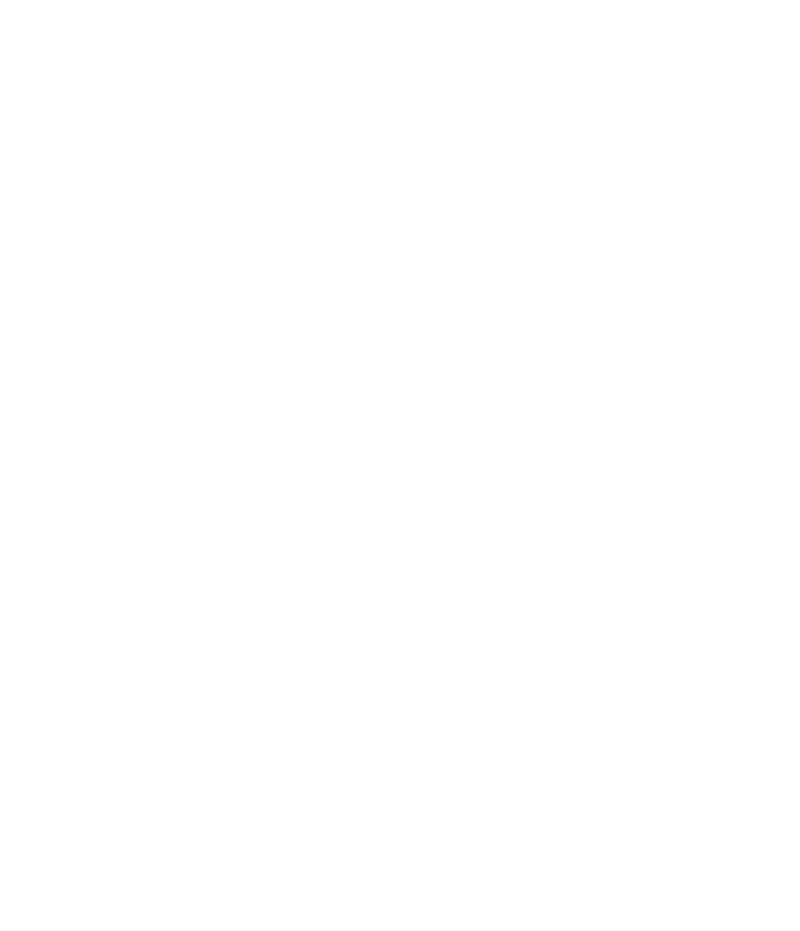
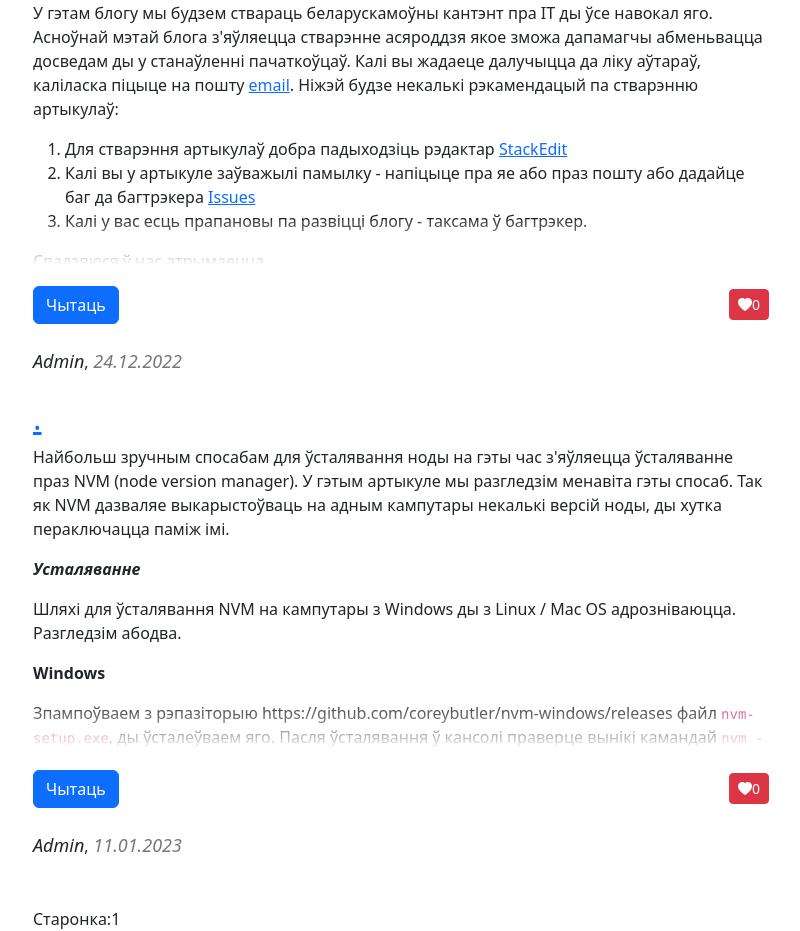
Before and after one commit to bel-frontend/bel-frontend.github.io, a React (Create React App) app: page / in a window 1280 px wide. Shown: the part 620-1551 px from the top of the page, without its empty margins (49-849 px from the left). Before the commit the page ends 800 px from the top, so only its background shows below. Built offline with nearby package versions, Linux system fonts and the light colour scheme.

Commit message:
added md parse

```diff
--- a/package.json
+++ b/package.json
@@ -19,6 +19,7 @@
         "react-bootstrap": "^2.7.0",
         "react-dom": "^18.2.0",
         "react-i18next": "^12.0.0",
+        "react-markdown": "^8.0.5",
         "react-scripts": "5.0.1",
         "sass": "^1.58.0",
         "typescript": "^4.9.5",
--- a/src/App.tsx
+++ b/src/App.tsx
@@ -1,7 +1,7 @@
 import React from 'react';
 import logo from './logo.svg';
 import { Home } from './containers/Home';
-import 'bootstrap/dist/css/bootstrap.css';
+import 'bootstrap/scss/bootstrap.scss';
 import 'bootstrap-icons/font/bootstrap-icons.css';
 
 function App() {
--- a/src/components/MetaData/index.tsx
+++ b/src/components/MetaData/index.tsx
@@ -1,9 +1,8 @@
 import React from 'react';
 
-export const MetaData = ({ episode }: any) => {
-    const author = '',
-        dateArticle = '',
-        url = '';
+export const MetaData = ({ meta }: any) => {
+    const { author = '', dateArticle = '', url = '' } = meta || {};
+    console.log(meta);
 
     return (
         <>
--- /dev/null
+++ b/src/containers/Home/components/EpisodePreview/indes.tsx
@@ -0,0 +1,38 @@
+import React from 'react';
+import { MetaData } from 'src/components/MetaData';
+import ReactMarkdown from 'react-markdown';
+import { parseMeta } from 'src/helpers';
+
+export const EpisodePreview = ({ data }: any) => {
+    const content = 'content';
+    const url = './';
+    const [episode, setState] = React.useState<any>();
+    const [meta, setMeta] = React.useState<any>();
+
+    React.useEffect(() => {
+        fetch(data)
+            .then((response) => response.text())
+            .then((text) => {
+                const meta = text.split('---').filter((i) => i);
+                setMeta(parseMeta(meta[0]));
+                setState(meta[1]);
+            });
+    }, []);
+
+    return (
+        <article className="episode box" id="e{{ episode.data.number }}">
+            <div className="article">
+                <h2 className="episode__title">
+                    <a className="episode__link" href={url}>
+                        {data.number}.{data.title}
+                    </a>
+                </h2>
+                <div className="content">
+                    <ReactMarkdown children={episode}></ReactMarkdown>
+                </div>
+            </div>
+            <div className="alfa"></div>
+            <MetaData meta={meta} />
+        </article>
+    );
+};
--- a/src/containers/Home/index.tsx
+++ b/src/containers/Home/index.tsx
@@ -1,6 +1,8 @@
 import React from 'react';
 import { Layout } from '../Layout';
 import { useTranslation } from 'react-i18next';
+import { episodes } from 'src/episodes';
+import { EpisodePreview } from './components/EpisodePreview/indes';
 
 import style from './style.module.css';
 
@@ -20,6 +22,9 @@
                             >
                                 Далучайцеся да нашага тэлеграмканалу
                             </a>
+                            {episodes.map((i) => (
+                                <EpisodePreview data={i} />
+                            ))}
                             <div className="pagination_container">
                                 Старонка:1
                             </div>
--- /dev/null
+++ b/src/episodes/1/index.md
@@ -0,0 +1,22 @@
+---
+number: 1
+title: 'Першы пост'
+dateArticle: '24.12.2022'
+author: 'Admin'
+chapters: 1
+layout: episode.njk
+tags: episode
+---
+
+**Першы пост беларускамоўнага блогу пра айцішку ды іншыя цікавосткі.**
+
+У гэтам блогу мы будзем ствараць беларускамоўны кантэнт пра IT ды ўсе навокал яго.
+Асноўнай мэтай блога з'яўляецца стварэнне асяроддзя якое зможа дапамагчы абменьвацца досведам ды у станаўленні пачаткоўцаў.
+Калі вы жадаеце далучыцца да ліку аўтараў, каліласка піцыце на пошту [email](mailto:goman.live@service@gmail.com).
+Ніжэй будзе некалькі рэкамендацый па стварэнню артыкулаў:
+
+1.  Для стварэння артыкулаў добра падыходзіць рэдактар [StackEdit](https://stackedit.io/app#)
+2.  Калі вы у артыкуле заўважылі памылку - напіцыце пра яе або праз пошту або дадайце баг да багтрэкера [Issues](https://github.com/bel-frontend/bel-frontend.github.io/issues)
+3.  Калі у вас есць прапановы па развіцці блогу - таксама ў багтрэкер.
+
+Спадзяюся ў нас атрымаецца.
--- /dev/null
+++ b/src/episodes/2/index.md
@@ -0,0 +1,59 @@
+---
+number: 2
+title: 'Як усталяваць Node.js'
+dateArticle: '11.01.2023'
+author: 'Admin'
+chapters: 1
+layout: episode.njk
+tags: episode
+---
+
+Найбольш зручным спосабам для ўсталявання ноды на гэты час з'яўляецца ўсталяванне праз NVM (node version manager). У гэтым артыкуле мы разгледзім менавіта гэты спосаб. Так як NVM дазваляе выкарыстоўваць на адным кампутары некалькі версій ноды, ды хутка пераключацца паміж імі.
+
+**_Усталяванне_**
+
+Шляхі для ўсталявання NVM на кампутары з Windows ды з Linux / Mac OS адрозніваюцца.
+Разгледзім абодва.
+
+**Windows**
+
+Зпампоўваем з рэпазіторыю https://github.com/coreybutler/nvm-windows/releases файл `nvm-setup.exe`, ды ўсталеўваем яго.
+Пасля ўсталявання ў кансолі праверце вынікі камандай `nvm -v`
+
+**Linux / Mac OS**
+
+Для ўсталявання праграммы трэба ў тэрменале выканаць наступную каманду:
+
+`curl -o- https://raw.githubusercontent.com/nvm-sh/nvm/v0.39.3/install.sh | bash`
+
+Калі CURL не усталяваны можна паспрабаваць праз WGET:
+
+`wget -qO- https://raw.githubusercontent.com/nvm-sh/nvm/v0.39.3/install.sh | bash`
+
+Паспрабуйце вызваць каманду `nvm -v`. Калі яна не спрацавала - Прагледзьце файлы `~/.bash_profile , ~/.zshrc, ~/.profile` або `~/.bashrc` (залежыць ад OS) ды дадайце наступны код:
+
+`export NVM_DIR="$([ -z "${XDG_CONFIG_HOME-}" ] && printf %s "${HOME}/.nvm" || printf %s
+"${XDG_CONFIG_HOME}/nvm")" [ -s "$NVM_DIR/nvm.sh" ] && \. "$NVM_DIR/nvm.sh" # This loads nvm`
+
+ды абнавіце пераменныя асяроддзя наступнай камандай:
+
+`source ~/.bash_profile` - (назва файла залежыць ад OS).
+
+У выніку пасля вызаву каманды `nvm -v` вы атрымаеце нешта падобнае да
+
+    `nvm -v`
+
+    `0.39.1`
+
+На гэтым усталяванне NVM скончана.
+
+**_NodeJS_**
+
+Каб усталяваць NodeJs, выкарыстайце ў тэрмінале наступныя каманды:
+
+1.  `nvm install latest` ці `nvm install 14` або іншую версію ноды.
+2.  `nvm use 14` дзе 14 - нумар усталяванай да гэтага версіі.
+
+Усё, нода павінна працаваць. Каб праверыць зрабіце `node -v` . У выніку вы пабачыце версію ноды.
+Больш каманд, якія дазваляе выконваць NVM, можна прагледзець камандай `nvm -h`
+Падрабязней пра NVM можна паглядзець [тут (Гітхаб праекта)](https://github.com/nvm-sh/nvm) ды [тут (Гітхаб праекта для windows)](https://github.com/coreybutler/nvm-windows)
--- a/src/episodes/index.ts
+++ /dev/null
@@ -1 +0,0 @@
-export const episodes = 0;
--- /dev/null
+++ b/src/episodes/index.tsx
@@ -0,0 +1,7 @@
+import ReactMarkdown from 'react-markdown';
+import episode1 from './1/index.md';
+import episode2 from './2/index.md';
+
+console.log(episode1);
+
+export const episodes = [episode1, episode2];
--- /dev/null
+++ b/src/globals.d.ts
@@ -0,0 +1 @@
+declare module '*.md';
--- /dev/null
+++ b/src/helpers/index.ts
@@ -0,0 +1,15 @@
+export const parseMeta = (str: string) => {
+    const res = str
+        .split('\n')
+        .filter((i) => i)
+        .reduce((acc, item) => {
+            const str = item
+                .split(':')
+                .map((i) => `"${i.replaceAll("'", '').trim()}"`)
+                .join(':');
+            console.log(str);
+
+            return acc.length > 0 ? `${acc},${str}` : `${str}`;
+        }, '');
+    return JSON.parse(`{${res}}`);
+};
```
Also changed, not shown: src/containers/Home/components/EpisodePrevire/indes.tsx (deleted, +0 -22 lines), 16 other files (tests, documents, lock files or other folders).
